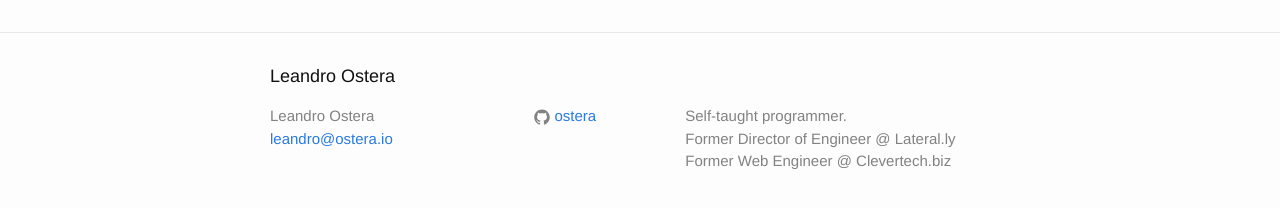
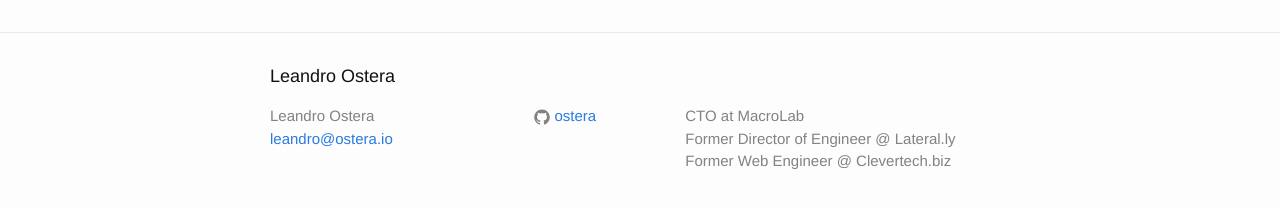
Before and after one commit to ostera/ostera.github.io, a Jekyll site: the page built from index.html, in a window 1280 px wide. Shown: the part 489-697 px from the top of the page. Built offline with Jekyll 4.4.1, drawn with Linux system fonts in a browser that asks for light colours.

Commit message:
Updates title

```diff
--- a/_config.yml
+++ b/_config.yml
@@ -2,7 +2,7 @@
 title: Leandro Ostera
 email: leandro@ostera.io
 description: > # this means to ignore newlines until "baseurl:"
-  Self-taught programmer.<br>
+  CTO at MacroLab<br>
   Former Director of Engineer @ Lateral.ly<br>
   Former Web Engineer @ Clevertech.biz
 baseurl: "" # the subpath of your site, e.g. /blog/
```
